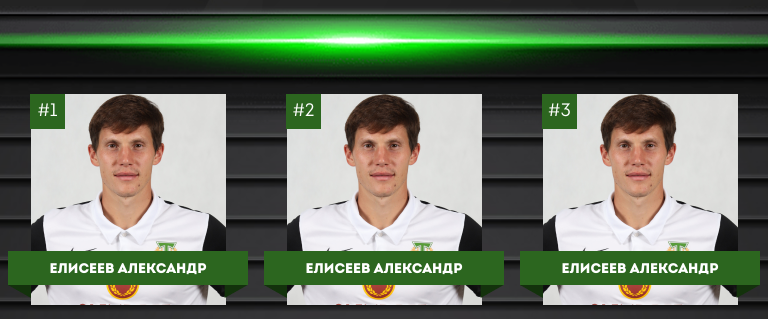
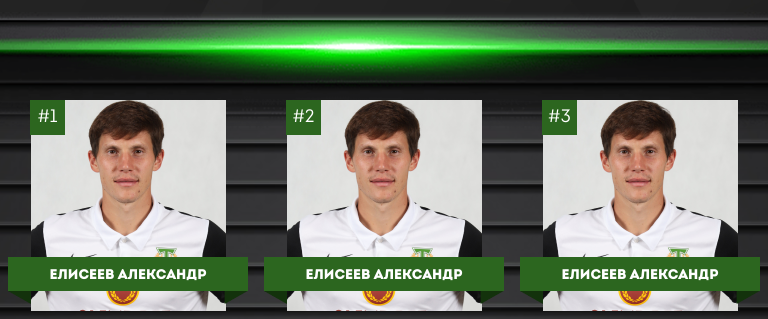
Before and after one commit to cherepanovalex/torpedo, a plain HTML site: page index.html in a window 768 px wide. Shown: the part 209-528 px from the top of the page. Drawn offline with Linux system fonts and the light colour scheme.

Commit message:
torpedo fix media

```diff
--- a/css/media.css
+++ b/css/media.css
@@ -115,13 +115,6 @@
 
 /* планшет */
 @media (min-width: 767px) and (max-width: 1024px) {
-    .players-section {
-        height: 100vh;
-        display: flex;
-        justify-content: center;
-        flex-direction: column;
-        margin: 0;
-    }
 
     .footer-logo img{
         width: 150px;
```
